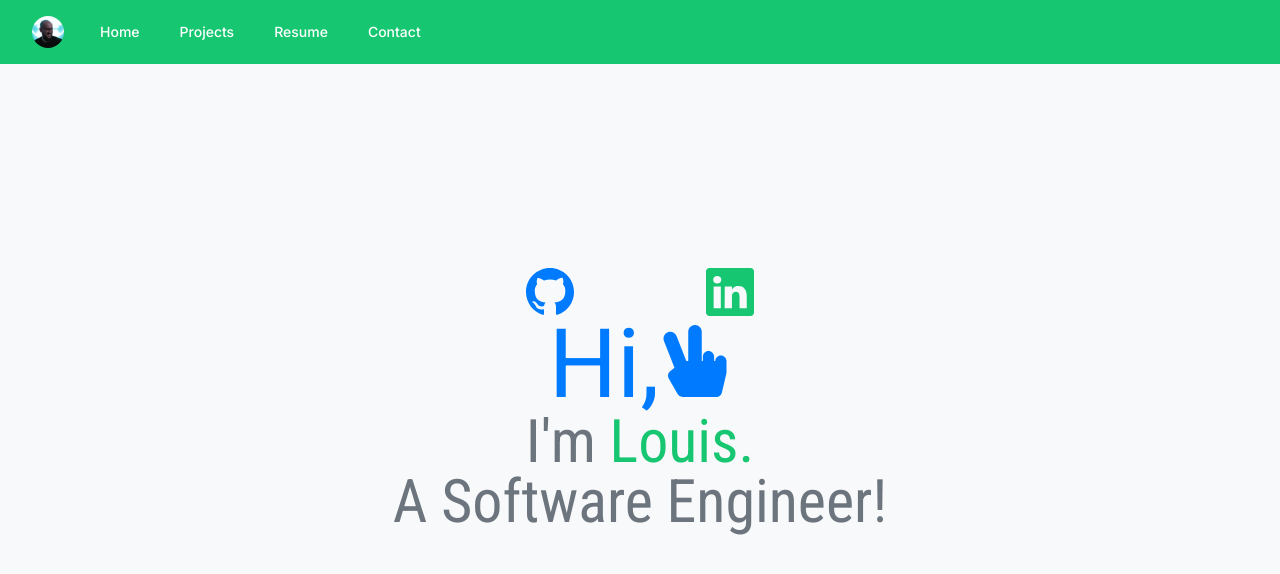
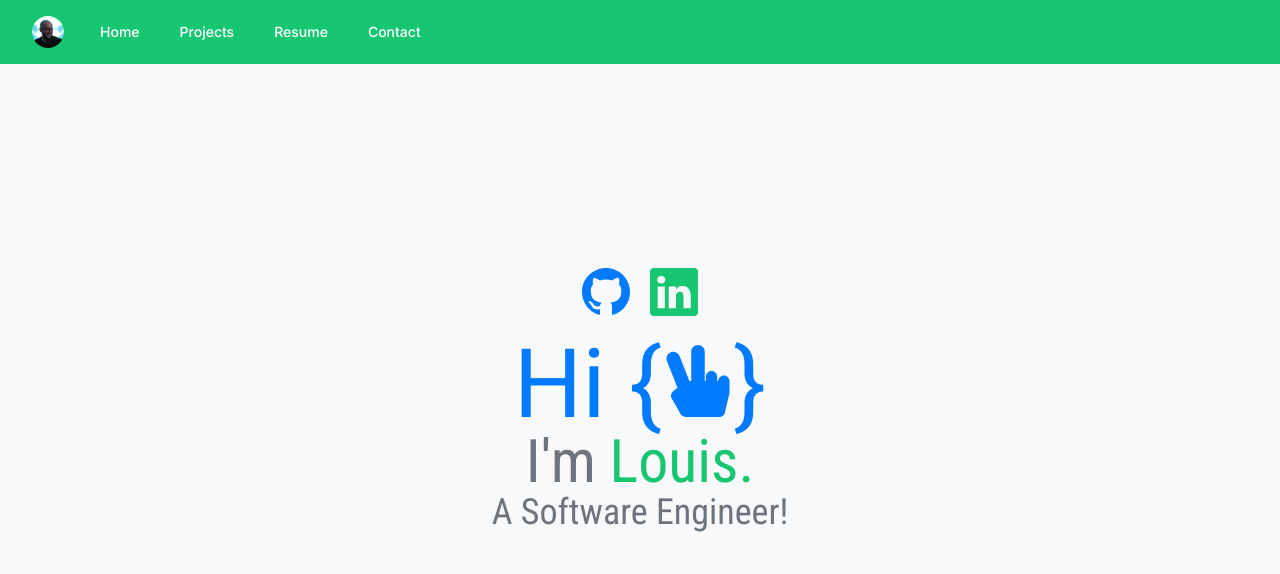
Before and after one commit to LouisAlemar/louisalemar-nextjs, a Next.js app: page / in a window 1280 px wide. Shown: the top 574 px of the page. Built offline with nearby package versions, Linux system fonts and the light colour scheme.

Commit message:
add spacing to social icons

```diff
--- a/src/app/page.tsx
+++ b/src/app/page.tsx
@@ -17,9 +17,9 @@ export default function Home() {
       }}
     >
       <main className="flex flex-col items-center justify-between">
-        <div className="h-screen flex items-center justify-content-center flex-col justify-center">
-          <div className="social-icons flex justify-evenly items-center w-full">
-            <a href="https://github.com/LouisAlemar/" target="_blank">
+        <div className="h-screen flex items-center flex-col justify-center">
+          <div className="social-icons flex justify-center items-center w-full mb-5">
+            <a href="https://github.com/LouisAlemar/" target="_blank" className="pr-5">
               <BsGithub className="text-5xl text-blue hover:text-green" />
             </a>
             <a href="https://www.linkedin.com/in/louisalemar/" target="_blank">
@@ -28,9 +28,9 @@ export default function Home() {
 
 
           </div>
-          <h1 className="text-8xl text-blue font-roboto block">Hi,<FaHandPeace className="align-baseline inline-block text-7xl" /></h1>
+          <h1 className="text-8xl text-blue font-roboto block">Hi &#123;<FaHandPeace className="align-baseline inline-block text-7xl" />&#125;</h1>
           <h1 className="text-6xl text-gray font-roboto-condensed block">I&apos;m <span className="text-green">Louis.</span></h1>
-          <h1 className="text-6xl text-gray font-roboto-condensed">A Software Engineer!</h1>
+          <h1 className="text-4xl text-gray font-roboto-condensed">A Software Engineer!</h1>
         </div>
       </main>
     </motion.div>
--- a/src/components/Nav/navigation.tsx
+++ b/src/components/Nav/navigation.tsx
@@ -43,6 +43,7 @@ export default function Nav() {
                     alt="Your Company"
                     width={32}
                     height={32}
+                    priority={true}
                   />
                 </div>
                 <div className="hidden sm:ml-6 sm:block">
```
